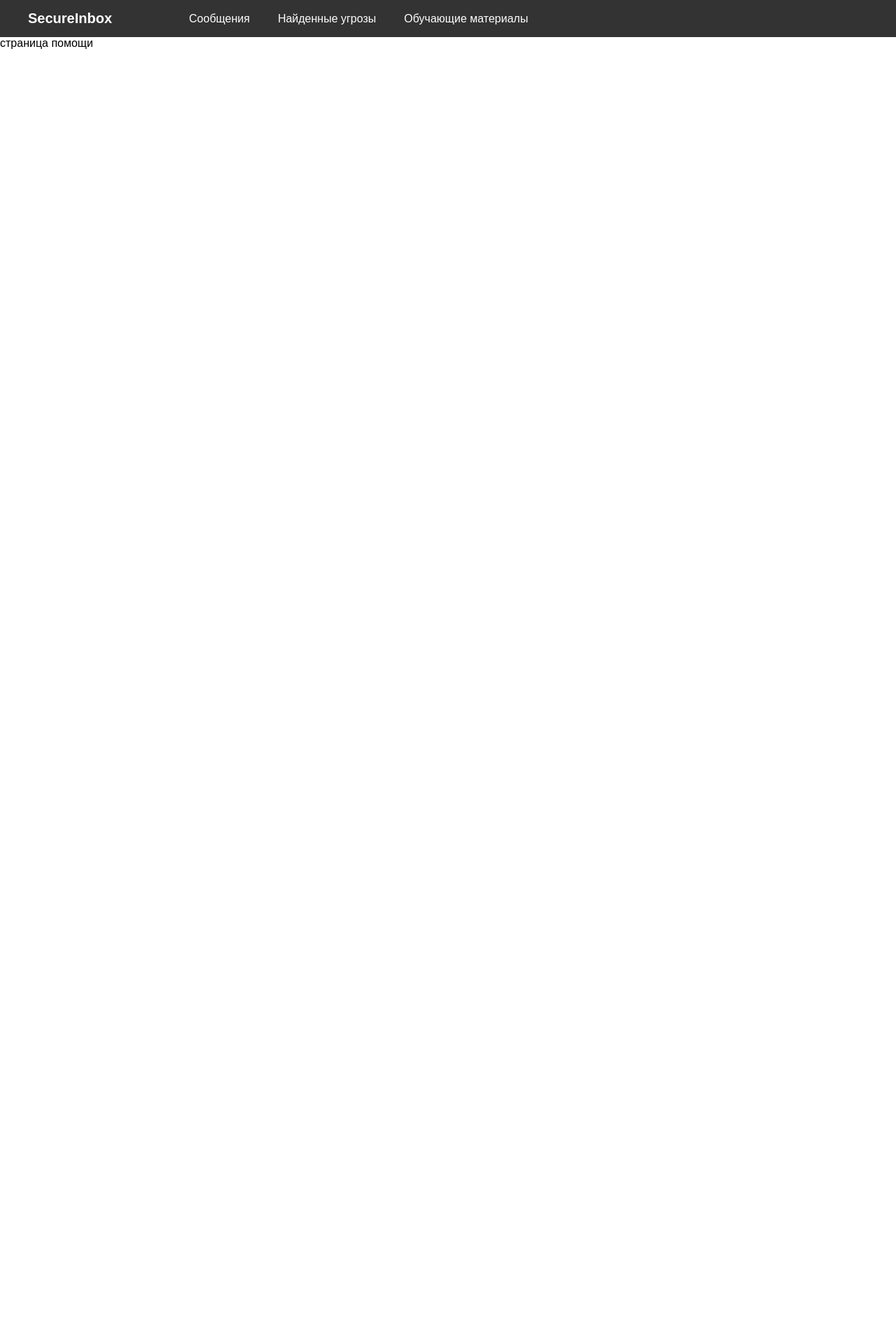
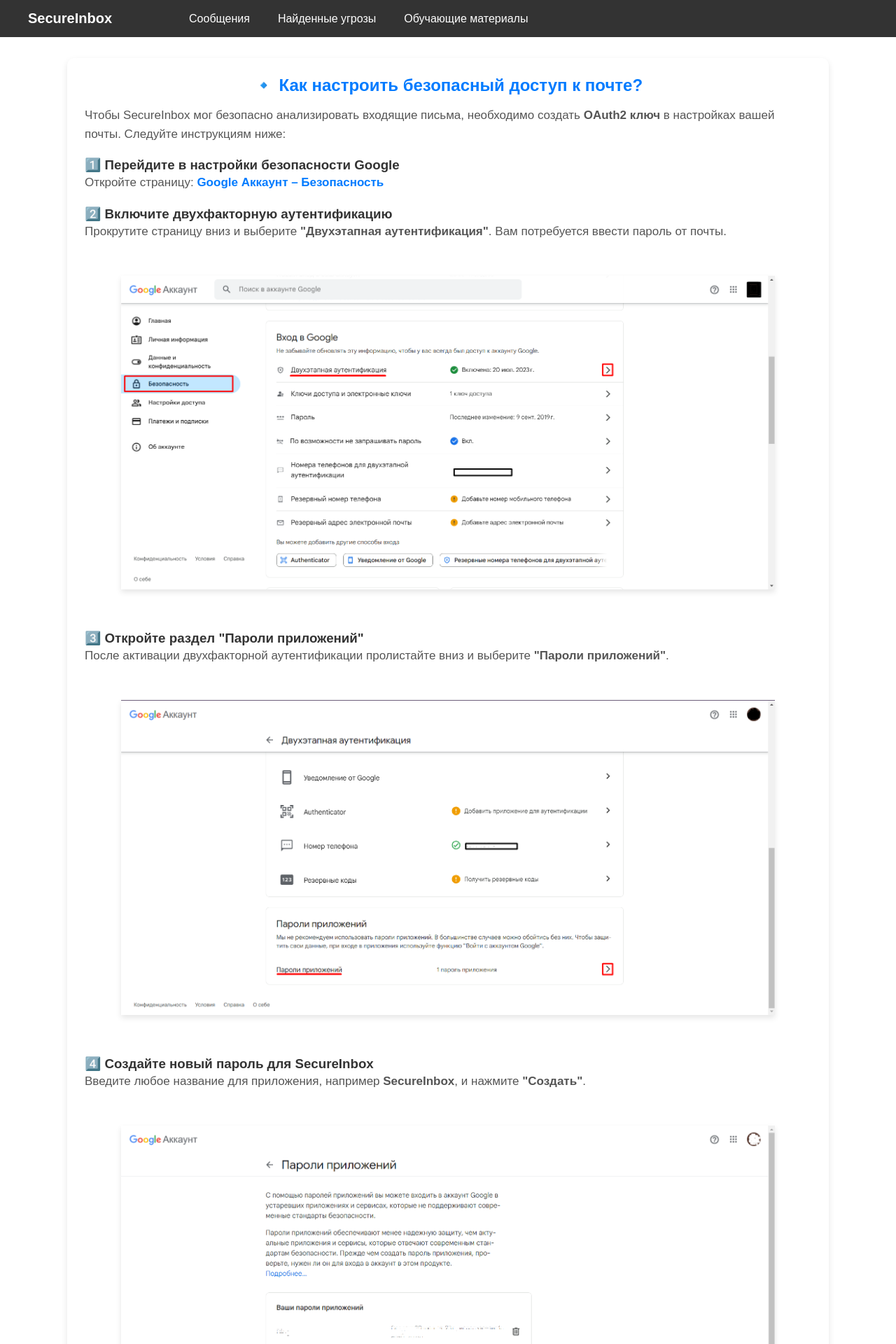
Before and after one commit to CapsamunStepan/DetectSpamAndPhishing, a Django app: page /help/ in a window 1280 px wide. Shown: the top 1920 px of the page at 70% size. Before the commit the page ends 70 px from the top, so only its background shows below. Run offline with Django 4.2, Linux system fonts and the light colour scheme.

Commit message:
help page is done

```diff
--- a/DetectSpamAndPhishing/messages/static/messages/css/styles.css
+++ b/DetectSpamAndPhishing/messages/static/messages/css/styles.css
@@ -301,3 +301,76 @@ label {
 .help-text a:hover {
     text-decoration: underline;
 }
+
+.main-content-help {
+    max-width: 85%;
+    margin: 30px auto;
+    padding: 25px;
+    background: #fff;
+    border-radius: 10px;
+    box-shadow: 0 4px 10px rgba(0, 0, 0, 0.1);
+}
+
+.main-content-help h2 {
+    color: #007BFF;
+    text-align: center;
+    margin-bottom: 15px;
+}
+
+.main-content-help h3 {
+    margin-top: 20px;
+    color: #333;
+}
+
+.main-content-help p {
+    font-size: 17px;
+    line-height: 1.6;
+    color: #555;
+}
+
+/* Стили для изображений */
+.main-content-help .help-img {
+    text-align: center;
+    margin: 15px 0;
+}
+
+.main-content-help .help-img img {
+    max-width: 90%;
+    margin: 35px 0;
+    height: auto;
+    box-shadow: 0 4px 8px rgba(0, 0, 0, 0.1);
+}
+
+/* Оформление ссылок */
+.main-content-help a {
+    color: #007BFF;
+    text-decoration: none;
+    font-weight: bold;
+}
+
+.main-content-help a:hover {
+    text-decoration: underline;
+}
+
+/* Внимание (предупреждение) */
+.main-content-help .warning {
+    background: #FFD700;
+    color: #333;
+    padding: 10px;
+    border-radius: 5px;
+    text-align: center;
+    font-weight: bold;
+    margin-top: 20px;
+    box-shadow: 0 4px 8px rgba(255, 255, 0, 0.2);
+}
+
+.main-content-help .warning.danger {
+    background: #ff4d4d; /* Красный фон */
+    color: white; /* Белый текст */
+    padding: 12px;
+    border-radius: 5px;
+    text-align: center;
+    font-weight: bold;
+    margin-top: 20px;
+    box-shadow: 0 4px 8px rgba(255, 0, 0, 0.2);
+}
--- a/DetectSpamAndPhishing/messages/templates/messages/help.html
+++ b/DetectSpamAndPhishing/messages/templates/messages/help.html
@@ -2,5 +2,48 @@
 {% load static %}
 {% block title %}Help{% endblock %}
 {% block main_content %}
-    страница помощи
+    <div class="main-content-help">
+        <h2>🔹 Как настроить безопасный доступ к почте?</h2>
+
+        <p>Чтобы SecureInbox мог безопасно анализировать входящие письма, необходимо создать <strong>OAuth2 ключ</strong> в настройках
+            вашей почты. Следуйте инструкциям ниже:</p>
+
+        <h3>1️⃣ Перейдите в настройки безопасности Google</h3>
+        <p>Откройте страницу: <a href="https://myaccount.google.com/security" target="_blank">Google Аккаунт –
+            Безопасность</a></p>
+
+        <h3>2️⃣ Включите двухфакторную аутентификацию</h3>
+        <p>Прокрутите страницу вниз и выберите <strong>"Двухэтапная аутентификация"</strong>. Вам потребуется ввести пароль от
+            почты.</p>
+        <div class="help-img">
+            <img src="{% static 'messages/img/step1.png' %}" alt="Двухфакторная аутентификация">
+        </div>
+
+        <h3>3️⃣ Откройте раздел "Пароли приложений"</h3>
+        <p>После активации двухфакторной аутентификации пролистайте вниз и выберите <strong>"Пароли приложений"</strong>.</p>
+        <div class="help-img">
+            <img src="{% static 'messages/img/step2.png' %}" alt="Пароли приложений">
+        </div>
+
+        <h3>4️⃣ Создайте новый пароль для SecureInbox</h3>
+        <p>Введите любое название для приложения, например <strong>SecureInbox</strong>, и нажмите <strong>"Создать"</strong>.</p>
+        <div class="help-img">
+            <img src="{% static 'messages/img/step3.png' %}" alt="Создание пароля">
+        </div>
+
+        <h3>5️⃣ Скопируйте полученный OAuth2 ключ</h3>
+        <p>Google выдаст вам уникальный пароль приложения. <strong>Скопируйте его сразу</strong>, так как после закрытия окна он
+            больше не будет доступен.</p>
+        <div class="help-img">
+            <img src="{% static 'messages/img/step4.png' %}" alt="OAuth ключ">
+        </div>
+
+        <p class="warning">⚠️ Никому не передавайте этот ключ! Он даёт доступ к вашей почте.</p>
+        <p class="warning danger">
+            🔴 Если ваш ключ был скомпрометирован, <strong>немедленно удалите его</strong> в настройках Google и создайте новый.
+        </p>
+
+        <h3>✅ Всё готово!</h3>
+        <p>Теперь вы можете использовать SecureInbox для защиты вашей почты от фишинга и спама.</p>
+    </div>
 {% endblock %}
```
Also changed, not shown: DetectSpamAndPhishing/messages/static/messages/img/step1.png (added), DetectSpamAndPhishing/messages/static/messages/img/step2.png (added), DetectSpamAndPhishing/messages/static/messages/img/step3.png (added), DetectSpamAndPhishing/messages/static/messages/img/step4.png (added).
